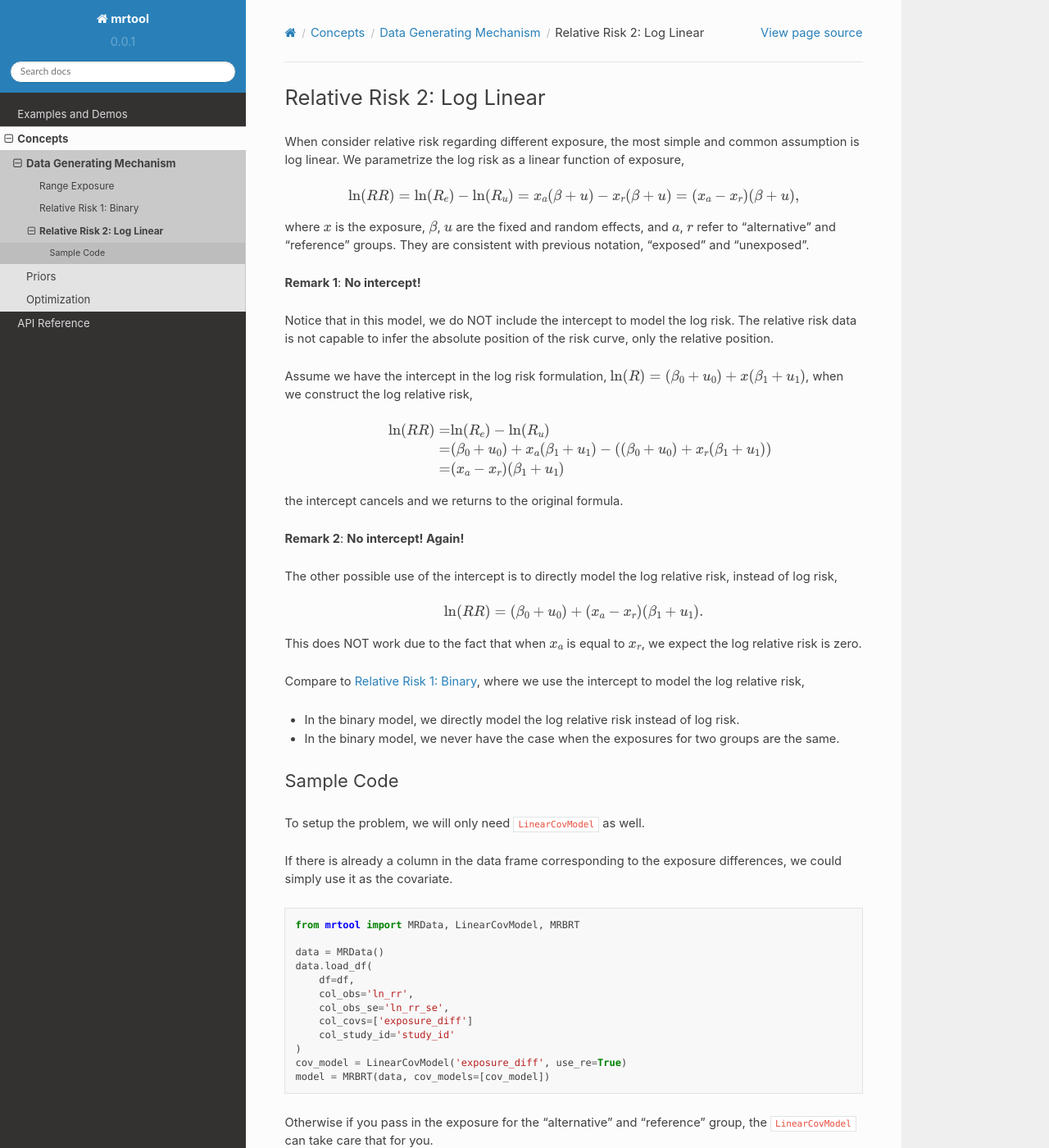
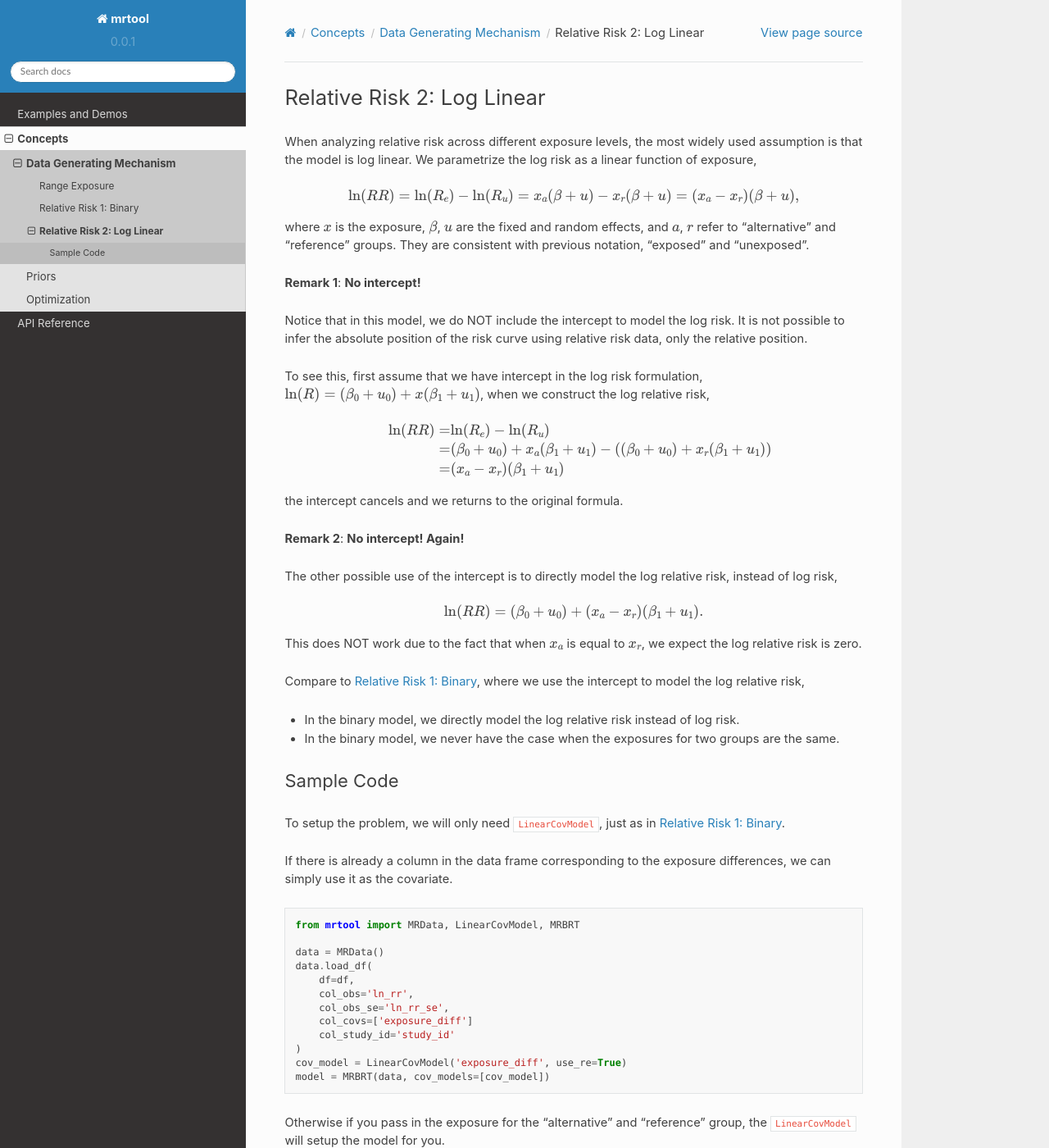
Before and after one commit to ihmeuw-msca/mrtool, a Sphinx documentation site: the page built from docs/source/concepts/data_gen/rr2_log_linear.rst, in a window 1280 px wide and 1400 px high. Shown: the whole window at 82% size. Built offline with Sphinx 7.4.7 and the Read the Docs theme 2.0.0, drawn with Linux system fonts in a browser that asks for light colours.

Commit message:
DOC: minor edits for the log-linear relative risk model

```diff
--- a/docs/source/concepts/data_gen/rr2_log_linear.rst
+++ b/docs/source/concepts/data_gen/rr2_log_linear.rst
@@ -4,9 +4,9 @@
 Relative Risk 2: Log Linear
 ===========================
 
-When consider relative risk regarding different exposure, the most simple and common
-assumption is log linear. We parametrize the log risk as a linear
-function of exposure,
+When analyzing relative risk across different exposure levels,
+the most widely used assumption is that the model is log linear.
+We parametrize the log risk as a linear function of exposure,
 
 .. math::
 
@@ -19,10 +19,11 @@ They are consistent with previous notation, "exposed" and "unexposed".
 **Remark 1**: **No intercept!**
 
 Notice that in this model, we do NOT include the intercept to model the log risk.
-The relative risk data is not capable to infer the absolute position of the risk curve,
+It is not possible to infer the absolute position of the risk curve using relative risk data,
 only the relative position.
 
-Assume we have the intercept in the log risk formulation, :math:`\ln(R) = (\beta_0 + u_0) + x (\beta_1 + u_1)`,
+To see this, first assume that we have intercept in the log risk formulation,
+:math:`\ln(R) = (\beta_0 + u_0) + x (\beta_1 + u_1)`,
 when we construct the log relative risk,
 
 .. math::
@@ -56,10 +57,10 @@ Compare to :ref:`rr1_binary`, where we use the intercept to model the log relati
 Sample Code
 -----------
 
-To setup the problem, we will only need ``LinearCovModel`` as well.
+To setup the problem, we will only need ``LinearCovModel``, just as in :ref:`rr1_binary`.
 
 If there is already a column in the data frame corresponding to the exposure differences,
-we could simply use it as the covariate.
+we can simply use it as the covariate.
 
 .. code-block:: python
 
@@ -77,7 +78,7 @@ we could simply use it as the covariate.
    model = MRBRT(data, cov_models=[cov_model])
 
 Otherwise if you pass in the exposure for the "alternative" and "reference" group,
-the ``LinearCovModel`` can take care that for you.
+the ``LinearCovModel`` will setup the model for you.
 
 .. code-block:: python
 
--- a/docs/source/conf.py
+++ b/docs/source/conf.py
@@ -42,7 +42,7 @@ release = about['__version__']
 # extensions coming with Sphinx (named 'sphinx.ext.*') or your custom
 # ones.
 
-needs_sphinx = '3.0'
+needs_sphinx = '1.5'
 
 extensions = [
     'sphinx.ext.autodoc',
```
Also changed, not shown: 1 other file.
